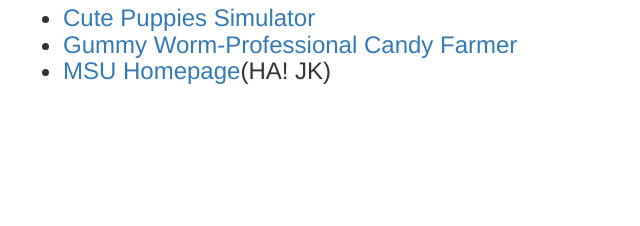
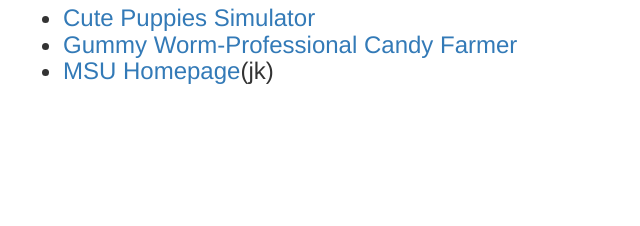
Before and after one commit to mdennis1318/MI-449-SS17-740-css-frameworks-p1twXJ, a plain HTML site: page index.html in a window 1280 px wide. Shown: the part 517-743 px from the top of the page, 632-1272 px from the left. Drawn offline with nearby package versions, Linux system fonts and the light colour scheme.

Commit message:
update a few text erros

```diff
--- a/index.html
+++ b/index.html
@@ -62,7 +62,7 @@
             <ul>
               <li><a href="https://mdennis1318.github.io/MI-449-SS17-740-html-more-kinds-of-content-OSB7Pe/">Cute Puppies Simulator</a></li>
               <li><a href="https://mdennis1318.github.io/MI-449-SS17-740-html-boilerplate-linting-and-code-style-uRxwab/">Gummy Worm-Professional Candy Farmer</a></li>
-              <li><a href="https://msu.edu/">MSU Homepage</a>(HA! JK)</li>
+              <li><a href="https://msu.edu/">MSU Homepage</a>(jk)</li>
             </ul>
           </h3>
         </div>
```
